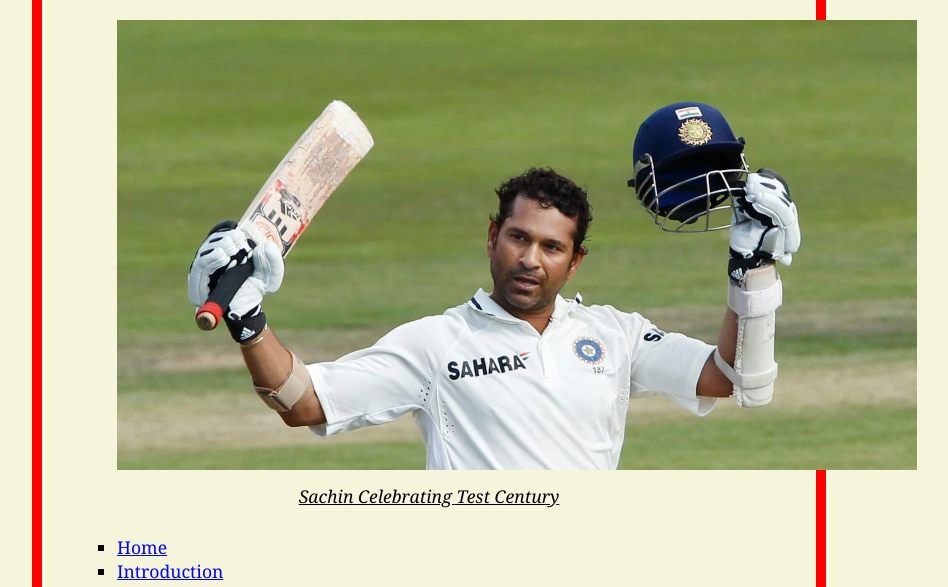
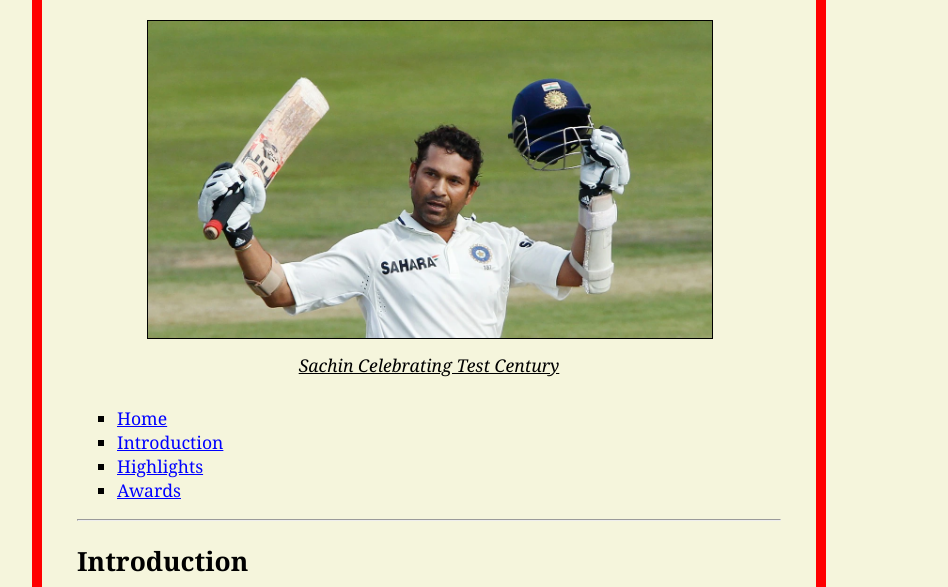
Before and after one commit to sandeep1194ra/tribute, a plain HTML site: page sachin/index.html in a window 1280 px wide. Shown: the part 172-759 px from the top of the page, without its empty margins (211-1159 px from the left). Drawn offline with Linux system fonts and the light colour scheme.

Commit message:
Update style.css

```diff
--- a/sachin/style.css
+++ b/sachin/style.css
@@ -45,6 +45,17 @@
     background-color: gold;
 }
 
+figure {
+ width: 80%;
+ margin: 20px auto;
+}
+
+figure img {
+width: 100%;
+height: auto;
+border: 1px solid black;
+}
+
 figcaption {
     font-style: italic;
     text-align: center;
```
